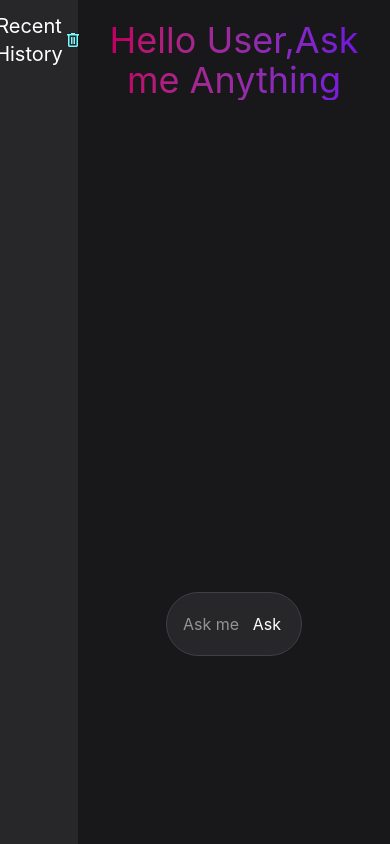
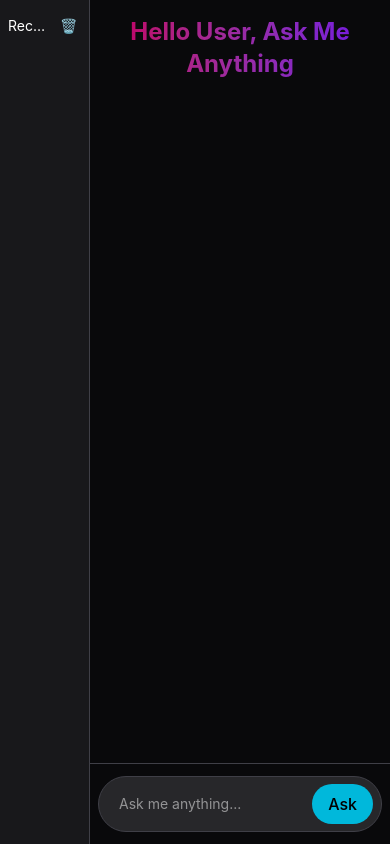
Before and after one commit to Anjan28052006/react-ai-tool, a React (Vite) app: page / in a window 390 px wide. Built offline with nearby package versions, Linux system fonts and the light colour scheme.

Commit message:
made for mobile

```diff
--- a/src/App.jsx
+++ b/src/App.jsx
@@ -85,20 +85,29 @@ function App() {
     }
   }, [selectedHistory]);
 return (
-    <div className="grid grid-cols-5 h-screen text-center">
-      <div className="col-span-1 bg-zinc-800 pt-3">
+  <div className="h-screen bg-zinc-950 text-white overflow-hidden">
+    <div className="grid h-full grid-cols-[90px_1fr] sm:grid-cols-[220px_1fr] md:grid-cols-5">
+
+      {/* Recent History - stays left even on mobile */}
+      <div className="bg-zinc-900 border-r border-zinc-700 overflow-y-auto md:col-span-1">
         <RecentHistory
           recentHistory={recentHistory}
           setSelectedHistory={setSelectedHistory}
-          qSet={qSet}
+          qSet={qSet || []}
         />
       </div>
 
-      <div className="col-span-4 p-5">
+      {/* Main Chat Area */}
+      <div className="flex flex-col h-screen min-w-0 md:col-span-4">
+
+        {/* Messages */}
+        <div className="flex-1 overflow-y-auto px-3 py-4 sm:px-6 md:px-10">
           <Loader loader={loader} />
+          <QuestionAndAnswer data={data} />
+        </div>
 
-        <QuestionAndAnswer data={data} />
-
+        {/* Input */}
+        <div className="border-t border-zinc-700 bg-zinc-950 px-2 py-3 sm:px-6 md:px-10">
           <QuestionInput
             askQuestion={askQuestion}
             setQuestion={setQuestion}
@@ -106,6 +115,8 @@ function App() {
           />
         </div>
       </div>
+    </div>
+  </div>
 );
 }
 
--- a/src/components/Loader.jsx
+++ b/src/components/Loader.jsx
@@ -1,13 +1,16 @@
-export default function Loader({loader}){
-    return <>
-     <h1 className="text-4xl bg-clip-text text-transparent bg-linear-to-r mb-3 from-pink-700 to-violet-700">
-          Hello User,Ask me Anything
-        </h1>
-        {loader ? (
+export default function Loader({ loader }) {
+  return (
+    <>
+      <h1 className="text-2xl sm:text-3xl md:text-4xl font-bold text-center bg-clip-text text-transparent bg-gradient-to-r from-pink-700 to-violet-700 mb-4">
+        Hello User, Ask Me Anything
+      </h1>
+
+      {loader && (
+        <div className="flex justify-center items-center">
           <div role="status">
             <svg
               aria-hidden="true"
-              className="inline w-8 h-8 text-zinc-400 animate-spin fill-purple-600"
+              className="w-6 h-6 sm:w-8 sm:h-8 text-zinc-400 animate-spin fill-purple-600"
               viewBox="0 0 100 101"
               fill="none"
               xmlns="http://www.w3.org/2000/svg"
@@ -15,7 +18,7 @@ export default function Loader({loader}){
               <path
                 d="M100 50.5908C100 78.2051 77.6142 100.591 50 100.591C22.3858 100.591 0 78.2051 0 50.5908C0 22.9766 22.3858 0.59082 50 0.59082C77.6142 0.59082 100 22.9766 100 50.5908ZM9.08144 50.5908C9.08144 73.1895 27.4013 91.5094 50 91.5094C72.5987 91.5094 90.9186 73.1895 90.9186 50.5908C90.9186 27.9921 72.5987 9.67226 50 9.67226C27.4013 9.67226 9.08144 27.9921 9.08144 50.5908Z"
                 fill="currentColor"
-              />
+              />{" "}
               <path
                 d="M93.9676 39.0409C96.393 38.4038 97.8624 35.9116 97.0079 33.5539C95.2932 28.8227 92.871 24.3692 89.8167 20.348C85.8452 15.1192 80.8826 10.7238 75.2124 7.41289C69.5422 4.10194 63.2754 1.94025 56.7698 1.05124C51.7666 0.367541 46.6976 0.446843 41.7345 1.27873C39.2613 1.69328 37.813 4.19778 38.4501 6.62326C39.0873 9.04874 41.5694 10.4717 44.0505 10.1071C47.8511 9.54855 51.7191 9.52689 55.5402 10.0491C60.8642 10.7766 65.9928 12.5457 70.6331 15.2552C75.2735 17.9648 79.3347 21.5619 82.5849 25.841C84.9175 28.9121 86.7997 32.2913 88.1811 35.8758C89.083 38.2158 91.5421 39.6781 93.9676 39.0409Z"
                 fill="currentFill"
@@ -23,6 +26,8 @@ export default function Loader({loader}){
             </svg>
             <span className="sr-only">Loading...</span>
           </div>
-        ) : null}
-        </>
+        </div>
+      )}
+    </>
+  );
 }
--- a/src/components/QuestionAndAnswer.jsx
+++ b/src/components/QuestionAndAnswer.jsx
@@ -2,7 +2,7 @@ import { useEffect, useRef } from "react";
 import Answer from "./Answers";
 
 export default function QuestionAndAnswer({ data }) {
-  const scrollToAns = useRef();
+  const scrollToAns = useRef(null);
 
   useEffect(() => {
     scrollToAns.current?.scrollTo({
@@ -10,35 +10,34 @@ export default function QuestionAndAnswer({ data }) {
       behavior: "smooth",
     });
   }, [data]);
+
   return (
-    <>
-      <div ref={scrollToAns} className="container h-120 overflow-auto">
-        <div className="text-zinc-300">
-          {/* {data} */}
-          <ul>
-            {data &&
-              data.map((item, index) => {
+    <div
+      ref={scrollToAns}
+      className="h-full w-full overflow-y-auto px-2 sm:px-4 md:px-6"
+    >
+      <ul className="space-y-4 text-zinc-300">
+        {data?.map((item, index) => {
           return item.type === "q" ? (
-                  <li className="flex justify-end mb-4" key={index}>
-                    <div className="text-right border-2 border-zinc-600 bg-zinc-700 rounded-bl-2xl rounded-tl-2xl rounded-br-2xl w-fit p-2  shadow-md">
-                      <Answer
-                        ans={item.text}
-                        total={data.length}
-                        index={index}
-                      />
+            <li key={index} className="flex justify-end">
+              <div className="max-w-[85%] sm:max-w-[75%] md:max-w-[65%] rounded-2xl rounded-br-md bg-zinc-700 border border-zinc-600 px-3 py-2 text-sm sm:text-base shadow-md break-words">
+                <Answer ans={item.text} total={data.length} index={index} />
               </div>
             </li>
           ) : (
             item.text.map((ans, i) => (
-                    <li className="text-left p-1" key={`${index}-${i}`}>
+              <li
+                key={`${index}-${i}`}
+                className="flex justify-start text-left"
+              >
+                <div className="max-w-[95%] sm:max-w-[90%] md:max-w-[80%] px-2 py-2 text-sm sm:text-base break-words">
                   <Answer ans={ans} total={item.text.length} index={i} />
+                </div>
               </li>
             ))
           );
         })}
       </ul>
     </div>
-      </div>
-    </>
   );
 }
--- a/src/components/QuestionInput.jsx
+++ b/src/components/QuestionInput.jsx
@@ -1,22 +1,31 @@
-export default function QuestionInput({askQuestion,setQuestion,question}){
+export default function QuestionInput({
+  askQuestion,
+  setQuestion,
+  question,
+}) {
   const isEnter = (event) => {
-    if (event.key == "Enter") {
+    if (event.key === "Enter") {
       askQuestion();
     }
   };
-    return <>
-      <div className="bg-zinc-800 w-1/2 m-auto rounded-4xl border border-zinc-700 text-white h-16 flex p-1 pr-5">
+
+  return (
+    <div className="bg-zinc-800 w-full md:w-3/4 lg:w-1/2 mx-auto rounded-full border border-zinc-700 text-white h-14 md:h-16 flex items-center px-2">
       <input
         type="text"
         onKeyDown={isEnter}
         value={question}
         onChange={(event) => setQuestion(event.target.value)}
-            className="w-full p-3 h-full outline-none"
-            placeholder="Ask me anything"
+        className="w-full bg-transparent px-3 outline-none text-sm md:text-base"
+        placeholder="Ask me anything..."
       />
-          <button className="cursor-pointer" onClick={askQuestion}>
+
+      <button
+        className="bg-cyan-500 hover:bg-cyan-400 text-black font-medium px-4 py-2 rounded-full transition cursor-pointer"
+        onClick={askQuestion}
+      >
         Ask
       </button>
     </div>
-    </>
+  );
 }
--- a/src/components/RecentHistory.jsx
+++ b/src/components/RecentHistory.jsx
@@ -4,64 +4,56 @@ export default function RecentHistory({
   qSet,
 }) {
   const clear = () => {
-    localStorage.clear();
+    localStorage.removeItem("history");
     recentHistory([]);
   };
 
-  const clearSelectedHistory=(SelectedItem)=>{
-    let history=JSON.parse(localStorage.getItem('history'));
-    history=history.filter((item)=>{
-        if(item!=SelectedItem){
-            return item;
-        }
-    })
+  const clearSelectedHistory = (selectedItem) => {
+    let history = JSON.parse(localStorage.getItem("history")) || [];
+
+    history = history.filter((item) => item !== selectedItem);
+
+    localStorage.setItem("history", JSON.stringify(history));
     recentHistory(history);
-       localStorage.setItem('history',JSON.stringify(history));
-  }
+  };
+
   return (
-    <>
+    <div className="h-full overflow-y-auto">
+      <h1 className="sticky top-0 z-10 bg-zinc-900 text-white text-sm sm:text-xl flex justify-center items-center gap-2 py-3 px-2">
+        <span className="truncate">Recent History</span>
 
-        <h1 className="text-white text-xl flex justify-center ">
-          <span>Recent History</span>
-          <button onClick={clear} type="button" className="cursor-pointer  hover:bg-zinc-600">
-            <svg
-              xmlns="http://www.w3.org/2000/svg"
-              height="20px"
-              viewBox="0 -960 960 960"
-              width="20px"
-              fill="#75FBFD"
+        <button
+          onClick={clear}
+          type="button"
+          className="p-1 rounded-md cursor-pointer hover:bg-zinc-700"
         >
-              <path d="M312-144q-29.7 0-50.85-21.15Q240-186.3 240-216v-480h-48v-72h192v-48h192v48h192v72h-48v479.57Q720-186 698.85-165T648-144H312Zm336-552H312v480h336v-480ZM384-288h72v-336h-72v336Zm120 0h72v-336h-72v336ZM312-696v480-480Z" />
-            </svg>
+          🗑️
         </button>
       </h1>
-        <ul className="text-left text-sm overflow-auto">
-          {qSet &&
-            qSet.map((item, index) => {
-              return (
-                <div key={index} className="flex justify-between pr-2 py-1">
+
+      <ul className="text-left text-sm">
+        {qSet?.map((item) => (
+          <div
+            key={item}
+            className="flex items-center justify-between px-2 py-2 border-b border-zinc-800"
+          >
             <li
               onClick={() => setSelectedHistory(item)}
-                  className="p-1 pl-5 w-full truncate cursor-pointer hover:bg-zinc-700 hover:text-zinc-200 text-zinc-400"
+              className="flex-1 px-2 py-1 truncate cursor-pointer text-zinc-400 hover:text-white hover:bg-zinc-700 rounded-md text-xs sm:text-sm"
             >
               {item}
             </li>
-                 <button onClick={()=>clearSelectedHistory(item)} type="button" className="cursor-pointer hover:bg-zinc-600">
-            <svg
-              xmlns="http://www.w3.org/2000/svg"
-              height="20px"
-              viewBox="0 -960 960 960"
-              width="20px"
-              fill="#75FBFD"
+
+            <button
+              onClick={() => clearSelectedHistory(item)}
+              type="button"
+              className="p-1 rounded-md hover:bg-zinc-700 flex-shrink-0 cursor-pointer"
             >
-              <path d="M312-144q-29.7 0-50.85-21.15Q240-186.3 240-216v-480h-48v-72h192v-48h192v48h192v72h-48v479.57Q720-186 698.85-165T648-144H312Zm336-552H312v480h336v-480ZM384-288h72v-336h-72v336Zm120 0h72v-336h-72v336ZM312-696v480-480Z" />
-            </svg>
+              🗑️
             </button>
           </div>
-              );
-            })}
+        ))}
       </ul>
-
-    </>
+    </div>
   );
 }
```
Also changed, not shown: src/components/Answers.jsx (+27 -31 lines). Lines whose indentation alone changed are shown as unchanged.
